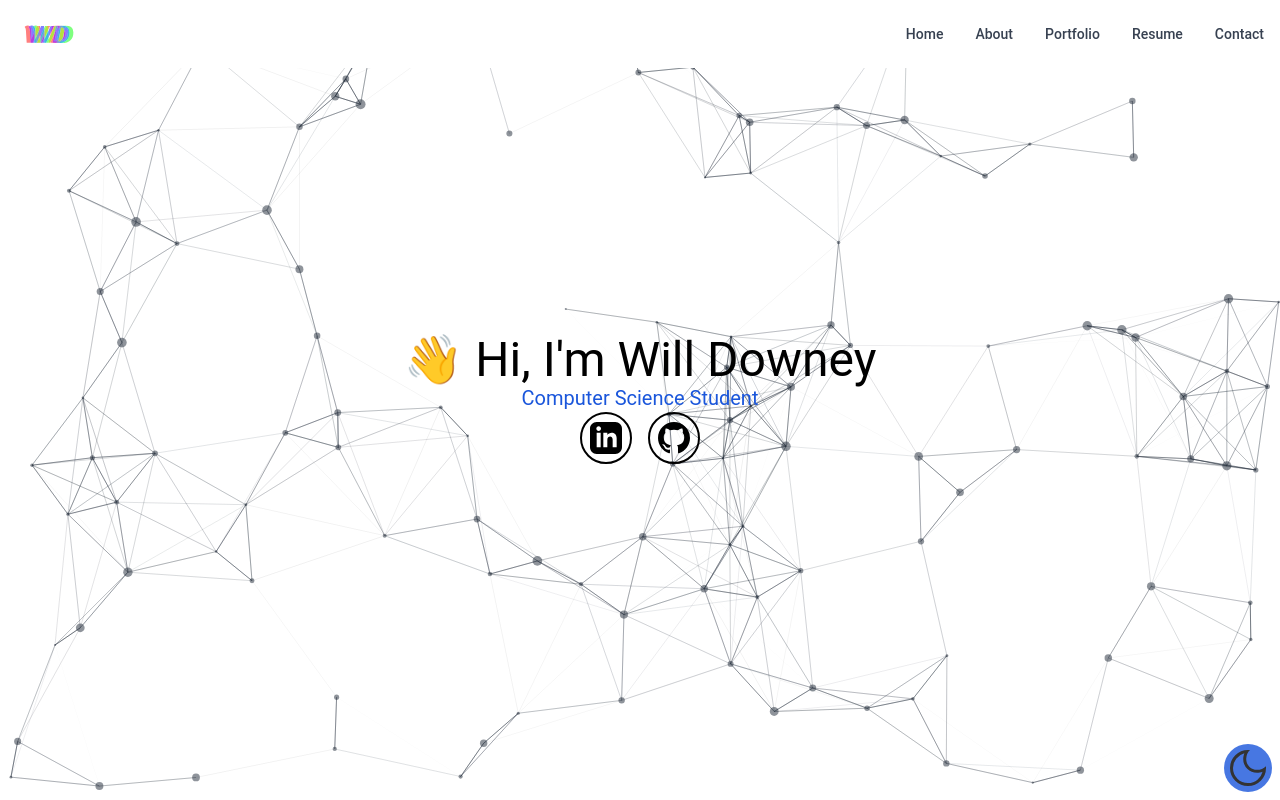
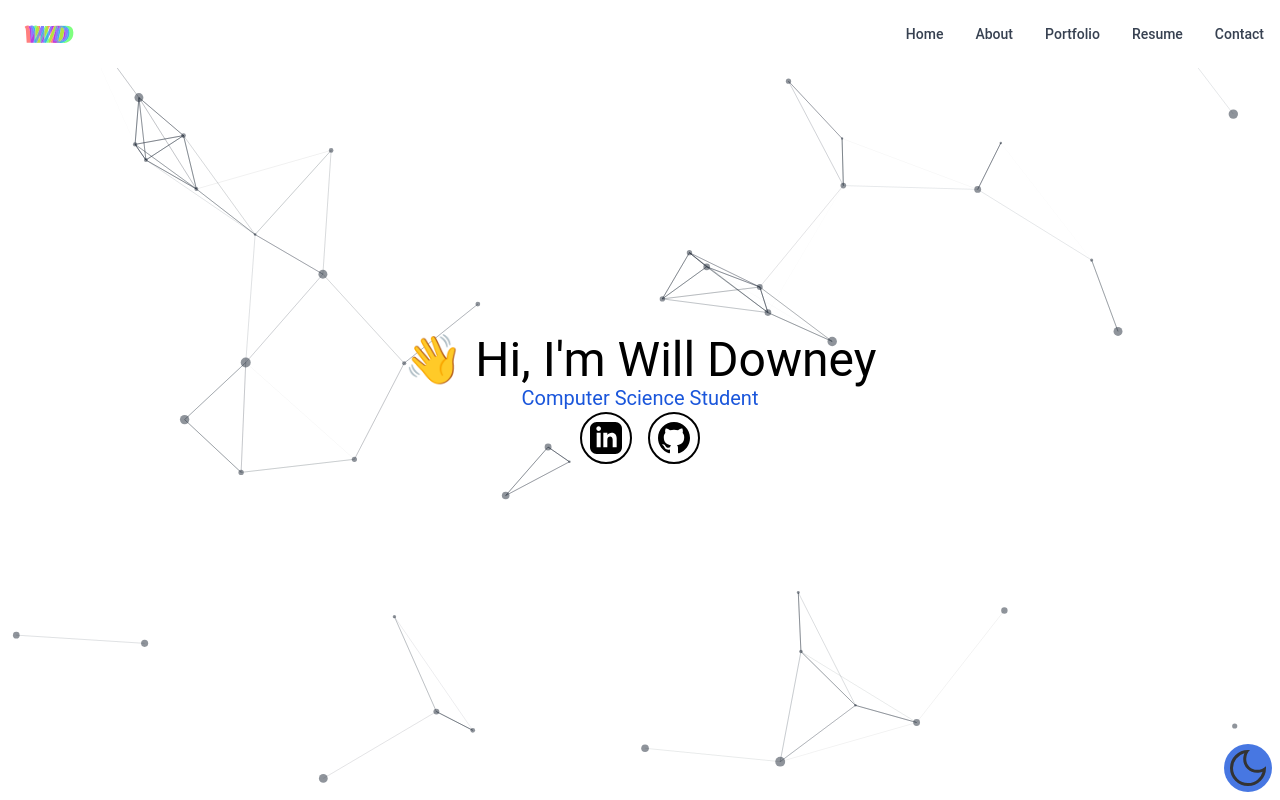
Before and after one commit to widowney/personal-website, a React (Create React App) app: page / in a window 1280 px wide. Shown: the top 800 px of the page. Built offline with nearby package versions, Linux system fonts and the light colour scheme.

Commit message:
change number of particles and speed to improve performance

```diff
--- a/src/components/Particles.tsx
+++ b/src/components/Particles.tsx
@@ -41,7 +41,7 @@ const ParticlesContainer = ({darkTheme, setDarkTheme}: Props) => {
                             quantity: 4,
                         },
                         repulse: {
-                            distance: 100,
+                            distance: 200,
                             duration: 0.4,
                         },
                         },
@@ -58,7 +58,7 @@ const ParticlesContainer = ({darkTheme, setDarkTheme}: Props) => {
                         width: 1,
                         },
                         collisions: {
-                        enable: true,
+                        enable: false,
                         },
                         move: {
                         direction: "none",
@@ -67,15 +67,15 @@ const ParticlesContainer = ({darkTheme, setDarkTheme}: Props) => {
                             default: "bounce",
                         },
                         random: false,
-                        speed: 3,
+                        speed: 1,
                         straight: false,
                         },
                         number: {
                         density: {
                             enable: true,
-                            area: 800,
+                            area: 400,
                         },
-                        value: 100,
+                        value: 20,
                         },
                         opacity: {
                         value: 0.5,
```
